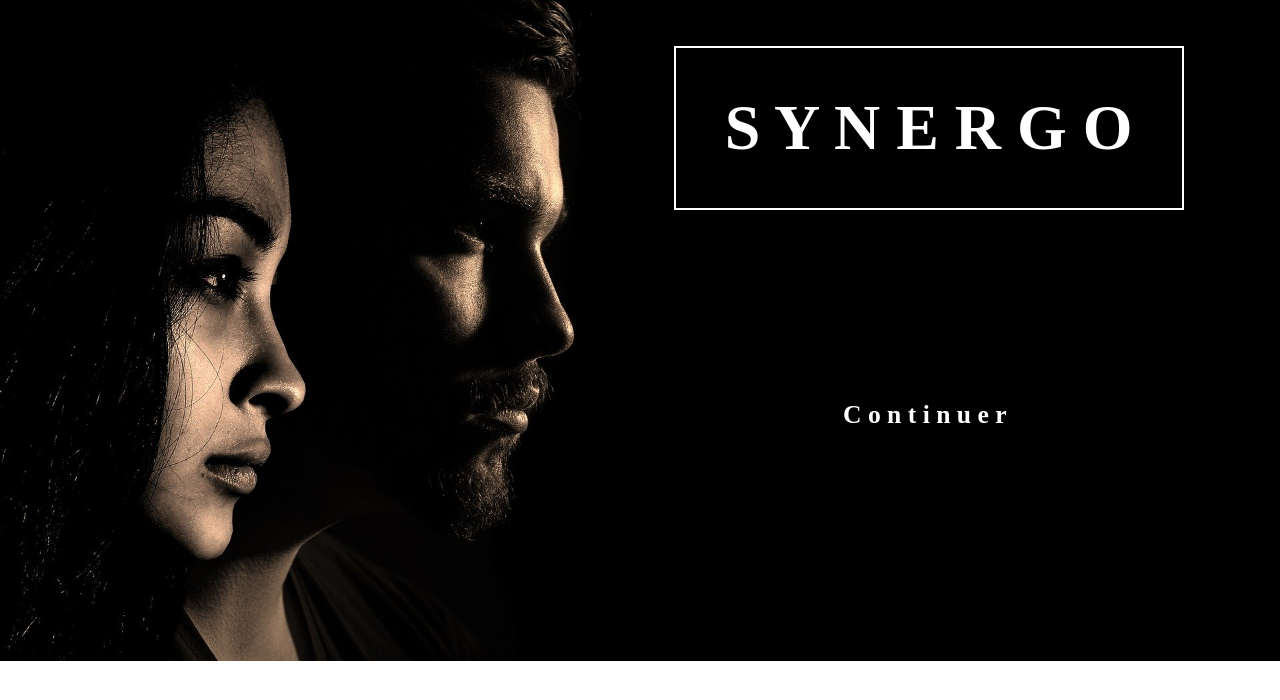
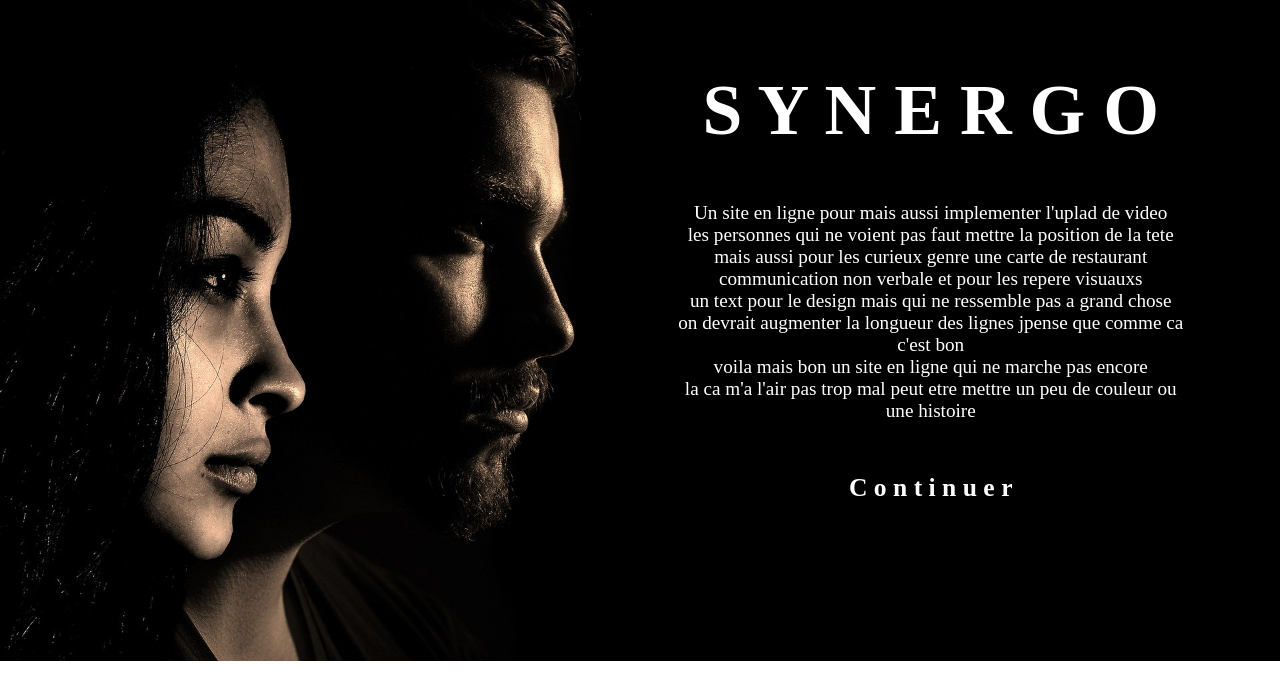
Before and after one commit to LeGrosLezard/S-Y-N-E-R-G-O, a Django app: template partie_site/template/Home.html in a window 1280 px wide. Shown: the top 700 px of the page. Run offline with Django 3.2, Linux system fonts and the light colour scheme; the template is opened without the code that fills it, so the values that code supplies are empty.

Commit message:
Update Home.html

```diff
--- a/partie_site/template/Home.html
+++ b/partie_site/template/Home.html
@@ -26,16 +26,49 @@
     -->
 
 
+    <div id="contain_tilte" style="border:"2px solid red">
 
-    <div id="contain_tilte">
-        <h1 class="h1_responsiv" id="div_logo1">S Y N E R G O</h1>
-    </div>
-    <br>
+            <h1 class="h1_responsiv" id="div_logo1">S Y N E R G O</h1>
+
+            <p id="Paragraphe">
+                Un site en ligne pour mais aussi implementer l'uplad de video<br>
+
+                les personnes qui ne voient pas faut mettre la position de la tete<br>
+
+                mais aussi pour les curieux genre une carte de restaurant<br>
+
+                communication non verbale et pour les repere visuauxs<br>
+
+                un text pour le design mais qui ne ressemble pas a grand chose<br>
+
+                on devrait augmenter la longueur des lignes jpense que comme ca c'est bon<br>
+
+                voila mais bon un site en ligne qui ne marche pas encore <br>
+
+                la ca m'a l'air pas trop mal peut etre mettre un peu de couleur ou une histoire<br>
 
 
-    <div id="continu">
-        <a href=""><h3 class="h3_responsiv" id="h3_continue" onclick=oContinuer()>C o n t i n u e r</h3></a>
+            </p>
+
+
+            <a href="">
+                <h3 class="h3_responsiv" id="h3_continue"
+                        onclick=oContinuer()>C o n t i n u e r
+                </h3>
+            </a>
     </div>
+
+
+
+
+
+
+
+
+
+
+
+
 
 
  </body>
@@ -57,34 +90,29 @@
     }
 
     #contain_tilte{
-        border:2px solid white;
         width:40%;
         color:white;
         text-align:center;
         float:right;
         margin-right:7%;
-        margin-top:3%;
-    }
-
-
-    #continu{
-        width:79%;
-        color:white;
-        margin-top:13%;
-        float:left;
-        text-align:right;
+        margin-top:1%;
     }
 
     .h1_responsiv{
-        font-size:5vw;
+        font-size:5.6vw;
     }
     .h3_responsiv{
         font-size:2vw;
+        margin-top:10%;
+        color:white;
     }
-
     a{
         color:white;
         text-decoration:none;
+    }
+    #Paragraphe{
+        font-size:1.5vw;
+        margin-top:10%;
     }
 
 </style>
```
